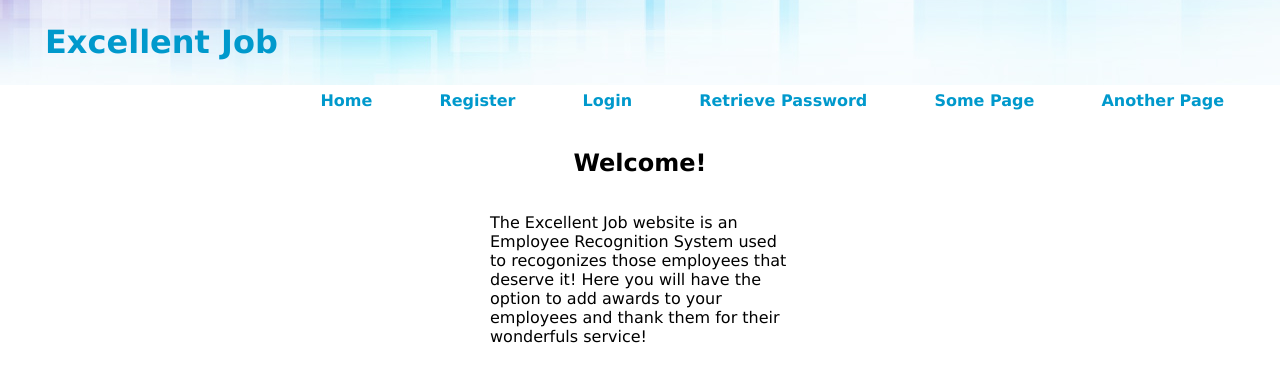
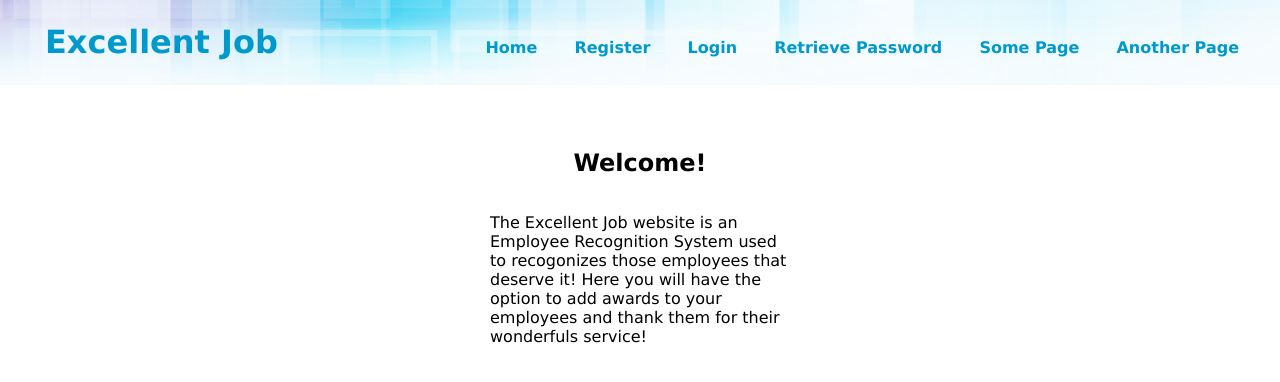
Before and after one commit to jdgamble555/cs-467-cst-osu, a PHP site: page / in a window 1280 px wide. Shown: the top 382 px of the page. Run offline with PHP 8.4, Linux system fonts and the light colour scheme; some libraries are stand-ins or nearby versions.

Commit message:
Updated CSS on UI.

```diff
--- a/includes/layout.css
+++ b/includes/layout.css
@@ -2,7 +2,6 @@ body {
   margin: 0px;
   padding: 0px;
   font-family: verdana, arial, helvetica, sans-serif;
-  background-color: white;
 }
 
 header {
@@ -12,23 +11,17 @@ header {
     height: 100%;
     margin: 0 auto;
     padding: 20px 25px 20px 45px;
-    color: white;
     background-image: url(../img/header2.jpg);
-}
-
-header img {
-    float: left;
-    width: 70px;
-    height: 70px;
 }
 
 header h1 {
     line-height: 45px;
     font-size: 2rem;
     margin: 0;
-    display:inline;
+    display: inline;
 }
 
+/* Put menu bar right next to h1 */
 nav {
     padding-left: 0;
     margin-bottom: 0;
@@ -45,15 +39,27 @@ nav li {
     padding: 0 1rem;
 }
 
-nav li > a {
-    position: relative;
-    display: block;
-    padding: 10px 15px;
+a {
+  color: #09c;
+  text-decoration: none;
+  font-weight: 600;
+  font-family: verdana, arial, helvetica, sans-serif;
 }
 
-nav > li > a:hover,
-nav > li > a:focus {
-    text-decoration: none;
+/* Hover over effect on menu bar */
+#menu:hover {
+  color: #9400D3;
+  text-decoration: underline;
+}
+
+h2 {
+  margin-top: 5%;
+  text-align: center;
+}
+
+h3 {
+  max-width: 300px;
+  margin: 0 auto;
 }
 
 .center {
--- a/includes/templates/header.php
+++ b/includes/templates/header.php
@@ -28,11 +28,11 @@ if (!isset($page_title)) {
 <body>
 <header>
 		<!-- <img src="img/star_logo.jpg" alt="logo"> -->
-		<h1><a href="index.php">Excellent Job</a></h1>
+		<h1><a href="index.php" id="mainHeader">Excellent Job</a></h1>
 
 			<nav>
 				<ul>
-					<li><a href="index.php" title="Home Page">Home</a></li>
+					<li><a href="index.php" title="Home Page" id="menu">Home</a></li>
 					<?php # Script 18.2 - footer.html
 					// This page completes the HTML template.
 
@@ -48,14 +48,14 @@ if (!isset($page_title)) {
 							echo '<li><a href="view_users.php" title="View All Users">View Users</a></li>';
 						}
 					} else { //  Not logged in.
-						echo '<li><a href="register.php" title="Register for the Site">Register</a></li>
-				<li><a href="login.php" title="Login">Login</a></li>
-				<li><a href="forgot.php" title="Password Retrieval">Retrieve Password</a></li>
+						echo '<li><a href="register.php" title="Register for the Site"  id="menu">Register</a></li>
+				<li><a href="login.php" title="Login" id="menu">Login</a></li>
+				<li><a href="forgot.php" title="Password Retrieval" id="menu">Retrieve Password</a></li>
 				';
 					}
 					?>
-					<li><a href="#">Some Page</a></li>
-					<li><a href="#">Another Page</a></li>
+					<li><a href="#" id="menu">Some Page</a></li>
+					<li><a href="#" id="menu">Another Page</a></li>
 				</ul>
 			</nav>
 </header>
```
Also changed, not shown: other parts of includes/layout.css (+1 -39 lines).
